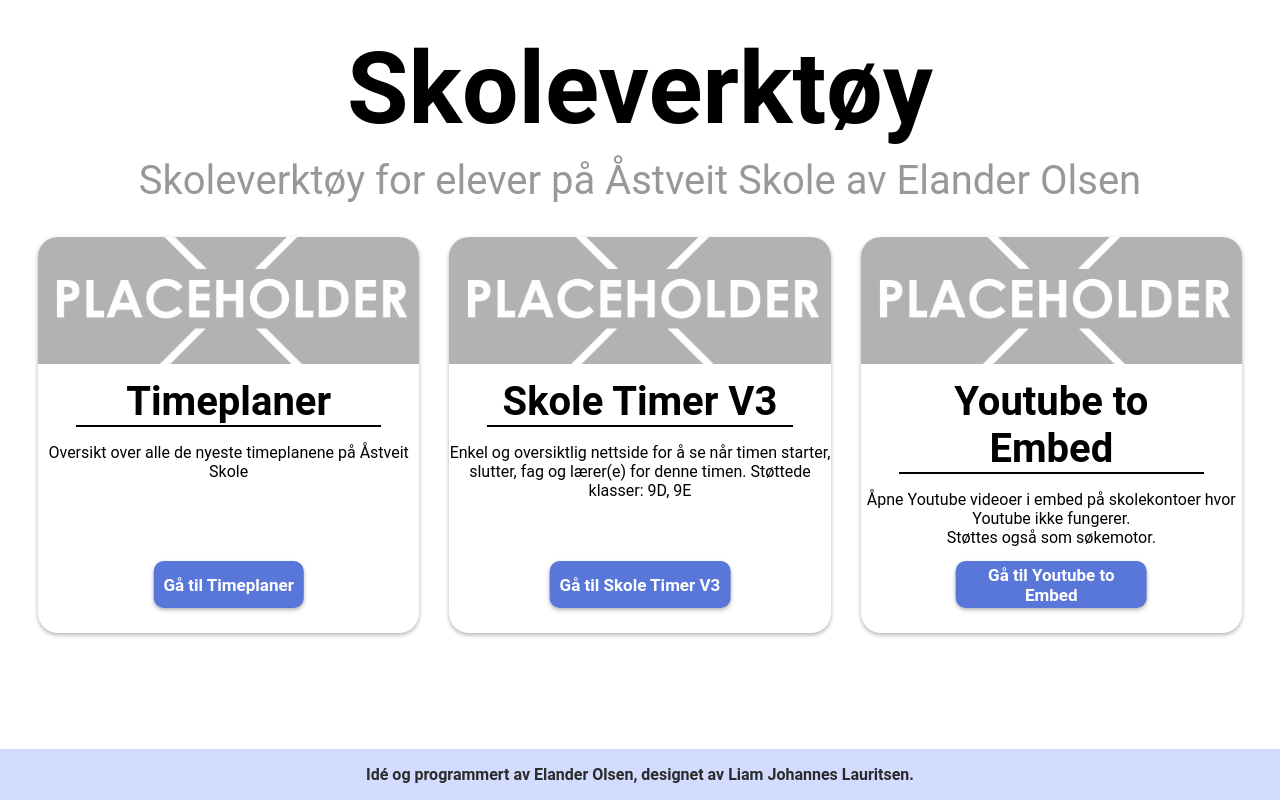
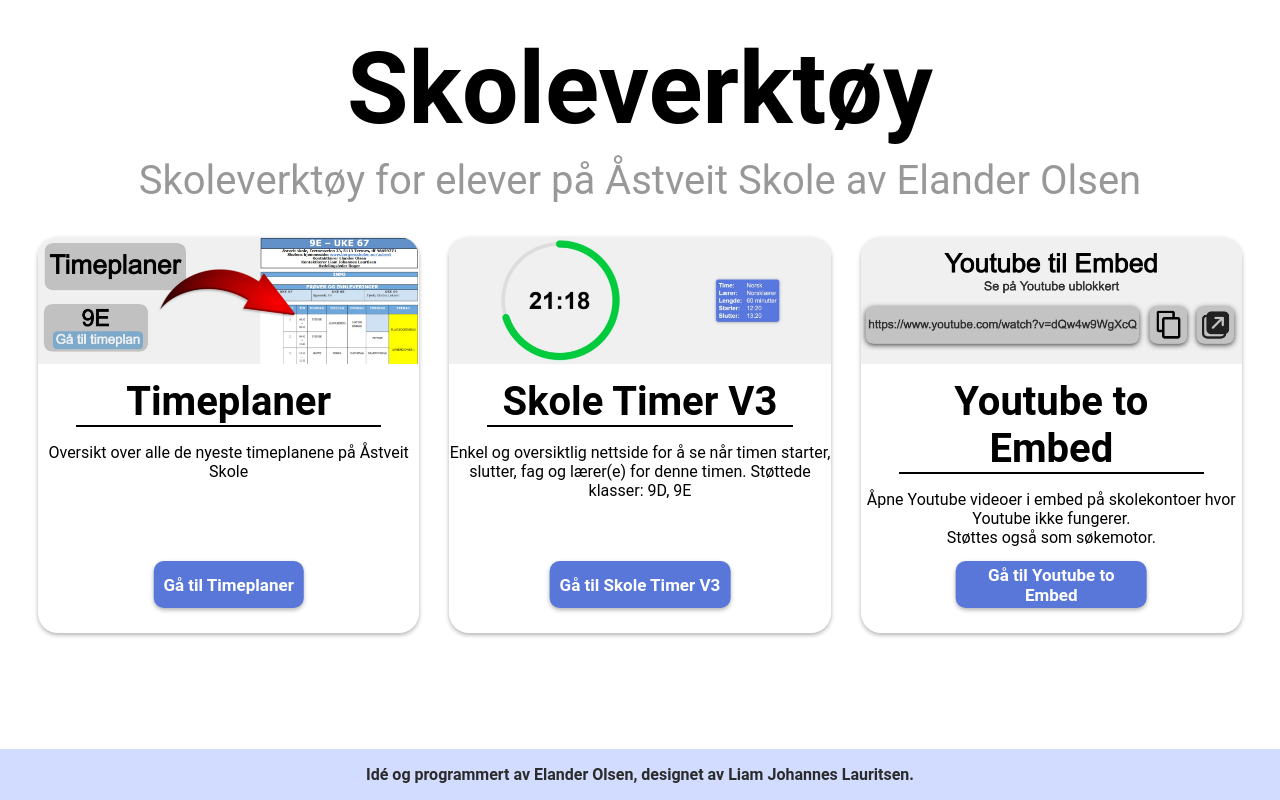
Before and after one commit to Cheese7856/HovedsideNy, a plain HTML site: page index.html in a window 1280 px wide. Drawn offline with Linux system fonts and the light colour scheme.

Commit message:
🍱La til bannere

```diff
--- a/index.html
+++ b/index.html
@@ -14,19 +14,19 @@
 
     <div class="container">
       <div class="card">
-        <img src="images/placeholder.png" class="banner" />
+        <img src="images/Timeplaner.jpg" class="banner" />
         <h3>Timeplaner</h3>
         <p>Oversikt over alle de nyeste timeplanene på Åstveit Skole</p>
         <a href="ukeplaner/">Gå til Timeplaner</a>
       </div>
       <div class="card">
-        <img src="images/placeholder.png" class="banner" />
+        <img src="images/TimerV3.jpg" class="banner" />
         <h3>Skole Timer V3</h3>
         <p>Enkel og oversiktlig nettside for å se når timen starter, slutter, fag og lærer(e) for denne timen. Støttede klasser: 9D, 9E</p>
         <a href="timerV3/">Gå til Skole Timer V3</a>
       </div>
       <div class="card">
-        <img src="images/placeholder.png" class="banner" />
+        <img src="images/YTE.jpg" class="banner" />
         <h3>Youtube to Embed</h3>
         <p>Åpne Youtube videoer i embed på skolekontoer hvor Youtube ikke fungerer.<br />Støttes også som søkemotor.</p>
         <a href="Embed/">Gå til Youtube to Embed</a>
```
Also changed, not shown: images/Timeplaner.jpg (added), images/TimerV3.jpg (added), images/YTE.jpg (added), images/placeholder.png (deleted).
